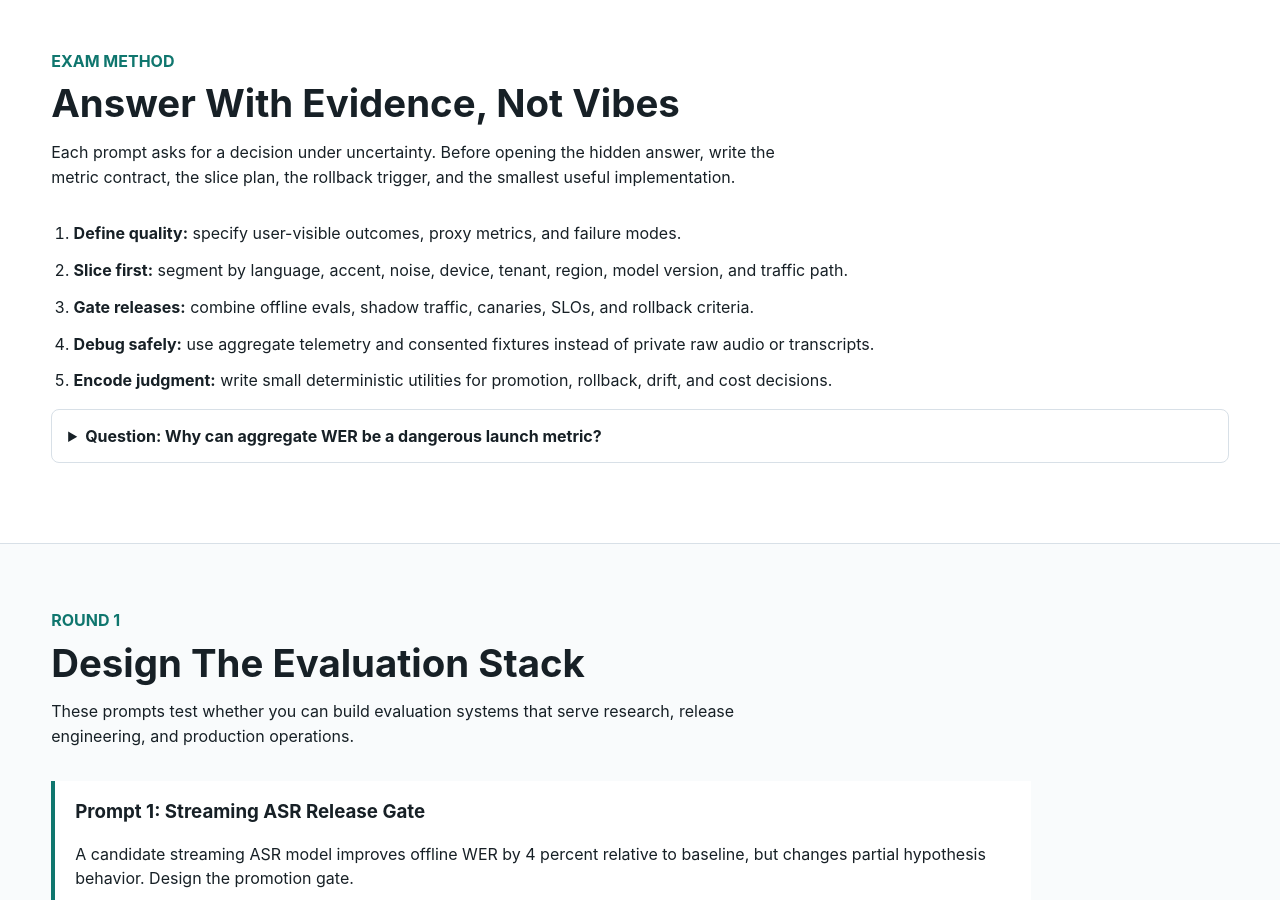
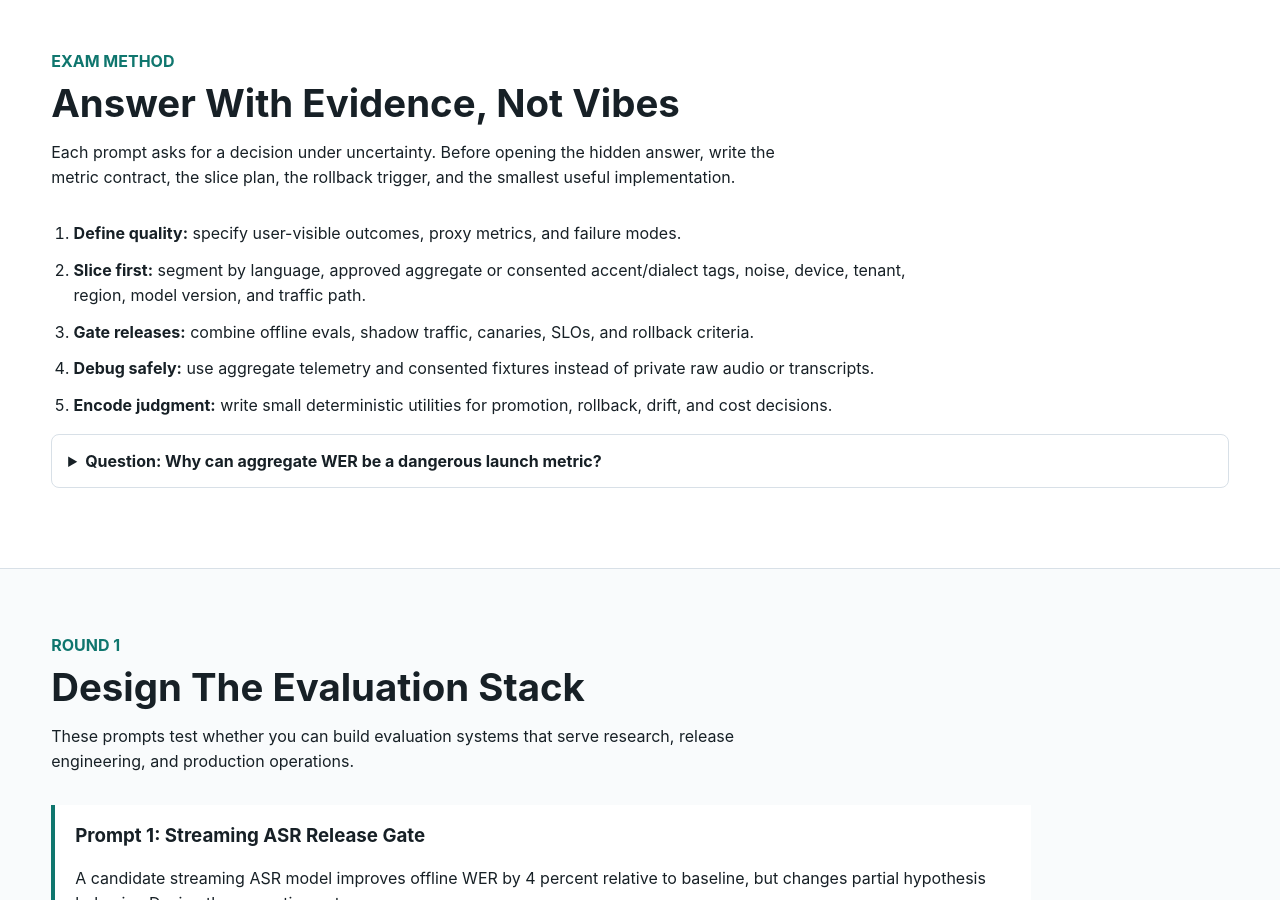
Before and after one commit to kennethli319/kennethli319.github.io, a Jekyll site: the page audio-text-ml-course/lessons/senior-audio-ml-evaluation-incident-exam.html, which Jekyll copies as it is, in a window 1280 px wide and 900 px high, scrolled down 501 px. Built offline with Jekyll 4.4.1, drawn with Linux system fonts in a browser that asks for light colours.

Commit message:
Sync audio ML eval exam privacy wording

```diff
--- a/audio-text-ml-course/lessons/senior-audio-ml-evaluation-incident-exam.html
+++ b/audio-text-ml-course/lessons/senior-audio-ml-evaluation-incident-exam.html
@@ -38,7 +38,7 @@
       </div>
       <ol class="steps">
         <li><strong>Define quality:</strong> specify user-visible outcomes, proxy metrics, and failure modes.</li>
-        <li><strong>Slice first:</strong> segment by language, accent, noise, device, tenant, region, model version, and traffic path.</li>
+        <li><strong>Slice first:</strong> segment by language, approved aggregate or consented accent/dialect tags, noise, device, tenant, region, model version, and traffic path.</li>
         <li><strong>Gate releases:</strong> combine offline evals, shadow traffic, canaries, SLOs, and rollback criteria.</li>
         <li><strong>Debug safely:</strong> use aggregate telemetry and consented fixtures instead of private raw audio or transcripts.</li>
         <li><strong>Encode judgment:</strong> write small deterministic utilities for promotion, rollback, drift, and cost decisions.</li>
@@ -48,9 +48,10 @@
         <p>
           Aggregate WER can improve while a critical slice regresses. An experienced
           launch gate checks user-impacting slices such as noisy mobile calls,
-          accented speech, domain terms, entity-heavy utterances, and regions
-          with different network conditions. It also connects WER to downstream
-          task success, correction rate, latency, safety, and cost.
+          approved aggregate or consented accent/dialect tags, domain terms,
+          entity-heavy utterances, and regions with different network
+          conditions. It also connects WER to downstream task success,
+          correction rate, latency, safety, and cost.
         </p>
       </details>
     </section>
@@ -79,8 +80,9 @@
             user-visible, first partial latency, finalization latency, partial
             churn, endpointing false cuts, correction rate, and downstream task
             success. Run offline fixtures, shadow traffic, and a small canary.
-            Promote only if no protected or high-value slice crosses a defined
-            regression threshold. Roll back on tail-latency SLO breach,
+            Promote only if no high-risk approved aggregate, consented, or
+            high-value slice crosses a defined regression threshold. Roll back
+            on tail-latency SLO breach,
             correction-rate spike, or severe entity recall regression.
           </p>
         </details>
```
